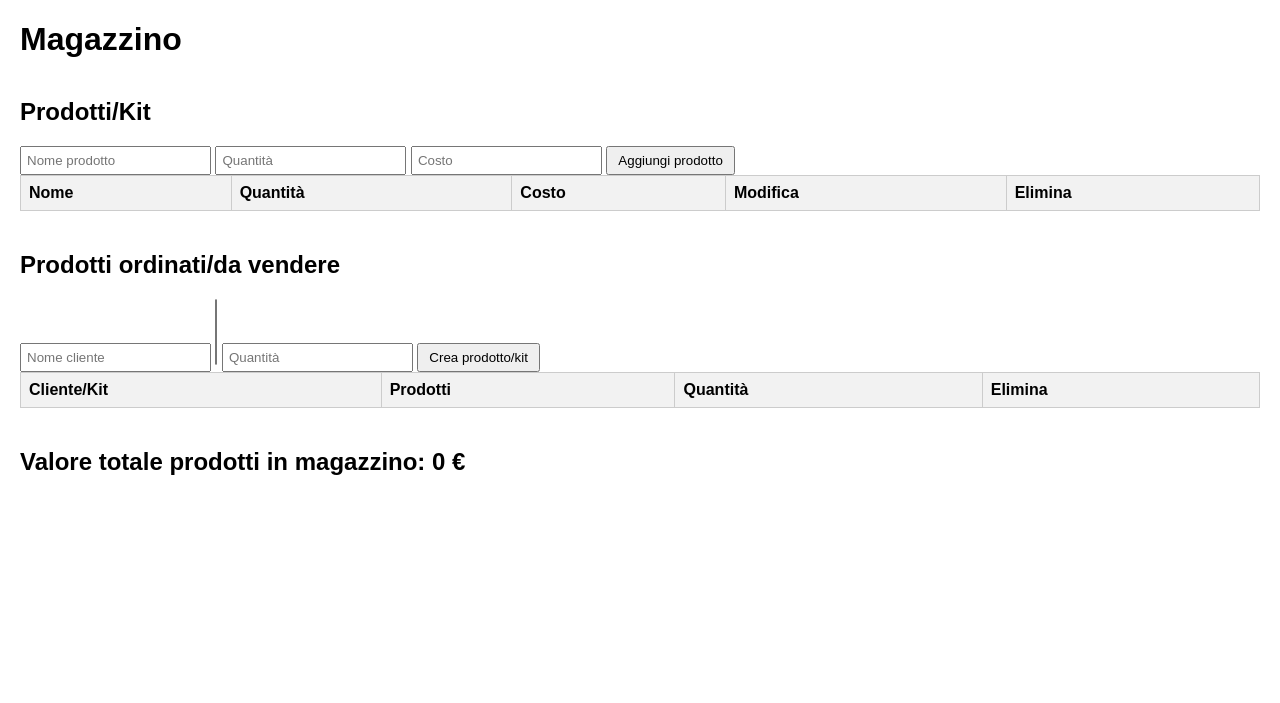
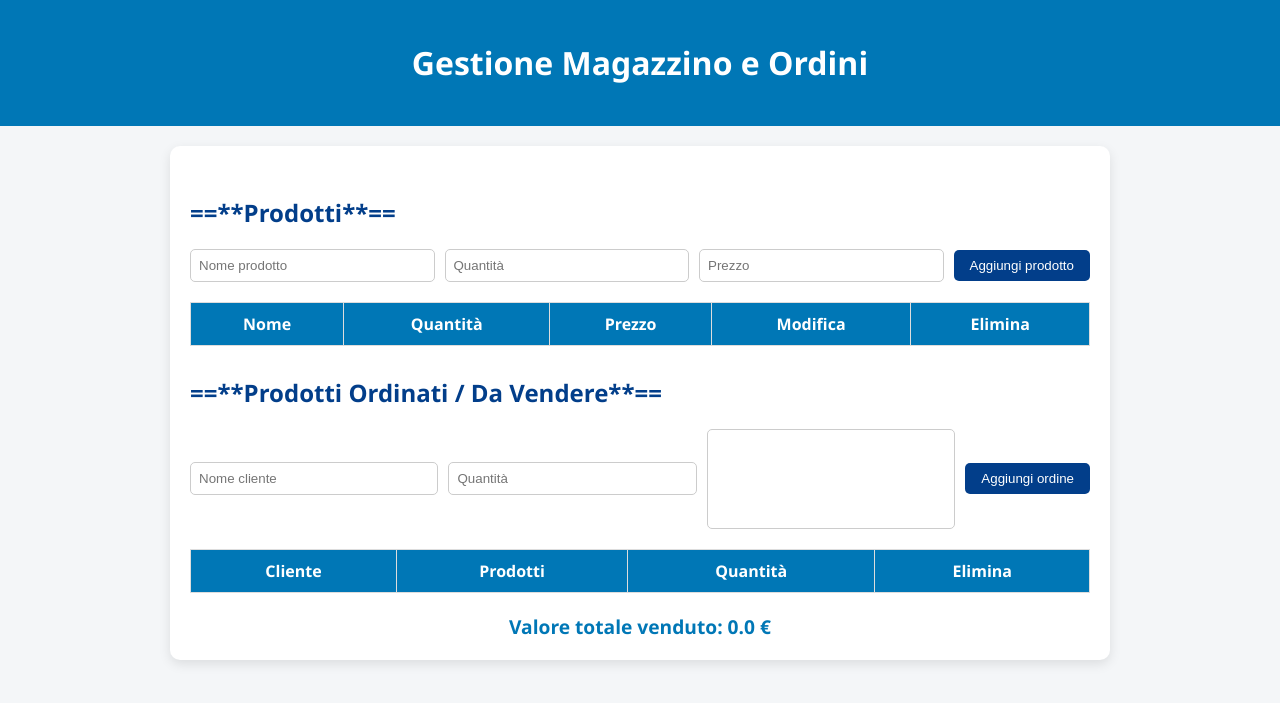
Before and after one commit to alessiobuti/magazzino-flask, a Flask app: page / in a window 1280 px wide. Shown: the top 703 px of the page. Run offline with Flask 3, Linux system fonts and the light colour scheme; lists and menus that the app fills with data are empty.

Commit message:
Aggiornata interfaccia con Bootstrap e aggiunta elimina prodotti

```diff
--- a/app.py
+++ b/app.py
@@ -2,32 +2,29 @@ from flask import Flask, render_template, request, redirect, url_for
 
 app = Flask(__name__)
 
-# Magazzino e kit
-prodotti = {}  # formato: {nome: {'quantita': x, 'costo': y}}
-kit = {}       # formato: {nome_persona: {'prodotti': [prodotti], 'quantita': x}}
+# Magazzino e ordini
+prodotti = {}  # struttura: {"nome": {"quantita": int, "prezzo": float}}
+ordini = {}    # struttura: {"nome_cliente": {"prodotti": [nomi], "quantita": int}}
 
-# Totale venduto
-valore_totale_venduto = 0
+# Valore totale venduto
+valore_totale_venduto = 0.0
 
 @app.route('/')
 def index():
     global valore_totale_venduto
-    # Calcola valore totale attuale
-    totale_magazzino = sum(prodotti[p]['quantita'] * prodotti[p]['costo'] for p in prodotti)
-    return render_template('index.html', prodotti=prodotti, kit=kit, valore_totale_venduto=totale_magazzino)
+    return render_template('index.html', prodotti=prodotti, ordini=ordini, valore_totale_venduto=valore_totale_venduto)
 
 # Aggiungi prodotto
 @app.route('/add_product', methods=['POST'])
 def add_product():
     nome = request.form['nome_prodotto']
     quantita = int(request.form['quantita_prodotto'])
-    costo = float(request.form['costo_prodotto'])
-
+    prezzo = float(request.form['prezzo_prodotto'])
     if nome in prodotti:
         prodotti[nome]['quantita'] += quantita
-        prodotti[nome]['costo'] = costo  # aggiorna costo se cambiato
+        prodotti[nome]['prezzo'] = prezzo  # aggiorna il prezzo se cambia
     else:
-        prodotti[nome] = {'quantita': quantita, 'costo': costo}
+        prodotti[nome] = {'quantita': quantita, 'prezzo': prezzo}
     return redirect(url_for('index'))
 
 # Modifica quantità prodotto
@@ -44,37 +41,37 @@ def delete_product(nome):
         del prodotti[nome]
     return redirect(url_for('index'))
 
-# Aggiungi kit / prodotti ordinati
-@app.route('/add_kit', methods=['POST'])
-def add_kit():
-    nome_persona = request.form['nome_persona']
-    quantita = int(request.form['quantita'])
-    prodotti_inclusi = request.form.getlist('prodotti_kit')
+# Aggiungi ordine/kit
+@app.route('/add_order', methods=['POST'])
+def add_order():
+    global valore_totale_venduto
+    nome_cliente = request.form['nome_cliente']
+    quantita_ordini = int(request.form['quantita'])
+    prodotti_selezionati = request.form.getlist('prodotti_kit')  # lista di prodotti
 
     # Controllo disponibilità
-    for p in prodotti_inclusi:
-        if p not in prodotti or prodotti[p]['quantita'] < quantita:
+    for p in prodotti_selezionati:
+        if p not in prodotti or prodotti[p]['quantita'] < quantita_ordini:
             return f"Prodotto {p} non disponibile in quantità sufficiente."
 
-    # Aggiorna magazzino
-    for p in prodotti_inclusi:
-        prodotti[p]['quantita'] -= quantita
+    # Aggiorna magazzino e valore totale venduto
+    for p in prodotti_selezionati:
+        prodotti[p]['quantita'] -= quantita_ordini
+        valore_totale_venduto += prodotti[p]['prezzo'] * quantita_ordini
 
-    # Salva kit
-    kit[nome_persona] = {'prodotti': prodotti_inclusi, 'quantita': quantita}
+    # Salva ordine
+    ordini[nome_cliente] = {'prodotti': prodotti_selezionati, 'quantita': quantita_ordini}
     return redirect(url_for('index'))
 
-# Elimina kit / prodotti ordinati
-@app.route('/delete_kit/<nome_persona>')
-def delete_kit(nome_persona):
-    if nome_persona in kit:
-        # Restituisci prodotti al magazzino
-        for p in kit[nome_persona]['prodotti']:
-            if p in prodotti:
-                prodotti[p]['quantita'] += kit[nome_persona]['quantita']
-            else:
-                prodotti[p] = {'quantita': kit[nome_persona]['quantita'], 'costo': 0}
-        del kit[nome_persona]
+# Elimina ordine/kit
+@app.route('/delete_order/<nome_cliente>')
+def delete_order(nome_cliente):
+    if nome_cliente in ordini:
+        # Restituisci prodotti al magazzino e aggiorna il valore totale venduto
+        for p in ordini[nome_cliente]['prodotti']:
+            prodotti[p]['quantita'] += ordini[nome_cliente]['quantita']
+            valore_totale_venduto -= prodotti[p]['prezzo'] * ordini[nome_cliente]['quantita']
+        del ordini[nome_cliente]
     return redirect(url_for('index'))
 
 if __name__ == "__main__":
--- a/templates/index.html
+++ b/templates/index.html
@@ -2,25 +2,104 @@
 <html lang="it">
 <head>
     <meta charset="UTF-8">
-    <title>Magazzino</title>
+    <title>Gestione Magazzino</title>
     <style>
-        body { font-family: Arial, sans-serif; margin: 20px; }
-        table { border-collapse: collapse; width: 100%; margin-bottom: 20px; }
-        th, td { border: 1px solid #ccc; padding: 8px; text-align: left; }
-        th { background-color: #f2f2f2; }
-        input[type="text"], input[type="number"] { padding: 5px; }
-        input[type="submit"] { padding: 5px 10px; }
-        h2 { margin-top: 40px; }
+        body {
+            font-family: 'Segoe UI', Tahoma, Geneva, Verdana, sans-serif;
+            background-color: #f4f6f8;
+            color: #333;
+            margin: 0;
+            padding: 0;
+        }
+        header {
+            background-color: #0077b6;
+            color: white;
+            padding: 20px;
+            text-align: center;
+        }
+        h2 {
+            margin-top: 30px;
+            color: #023e8a;
+        }
+        .container {
+            width: 90%;
+            max-width: 900px;
+            margin: 20px auto;
+            background-color: white;
+            padding: 20px;
+            border-radius: 10px;
+            box-shadow: 0 4px 12px rgba(0,0,0,0.1);
+        }
+        table {
+            border-collapse: collapse;
+            width: 100%;
+            margin-bottom: 20px;
+        }
+        th, td {
+            border: 1px solid #ddd;
+            padding: 10px;
+            text-align: center;
+        }
+        th {
+            background-color: #0077b6;
+            color: white;
+        }
+        form {
+            display: flex;
+            flex-wrap: wrap;
+            gap: 10px;
+            margin-bottom: 20px;
+            align-items: center;
+        }
+        input[type=text], input[type=number], select {
+            padding: 8px;
+            border-radius: 5px;
+            border: 1px solid #ccc;
+            flex: 1;
+        }
+        input[type=submit] {
+            padding: 8px 16px;
+            border-radius: 5px;
+            border: none;
+            background-color: #023e8a;
+            color: white;
+            cursor: pointer;
+            transition: background-color 0.3s ease;
+        }
+        input[type=submit]:hover {
+            background-color: #03045e;
+        }
+        a {
+            text-decoration: none;
+            color: #d00000;
+            font-weight: bold;
+        }
+        a:hover {
+            text-decoration: underline;
+        }
+        select[multiple] {
+            height: 100px;
+        }
+        .valor-totale {
+            font-size: 1.2em;
+            font-weight: bold;
+            text-align: center;
+            color: #0077b6;
+            margin-top: 20px;
+        }
     </style>
 </head>
 <body>
-    <h1>Magazzino</h1>
+    <header>
+        <h1>Gestione Magazzino e Ordini</h1>
+    </header>
 
-    <h2>Prodotti/Kit</h2>
-    <form action="{{ url_for('add_product') }}" method="post">
+    <div class="container">
+        <h2>==**Prodotti**==</h2>
+        <form action="/add_product" method="POST">
             <input type="text" name="nome_prodotto" placeholder="Nome prodotto" required>
             <input type="number" name="quantita_prodotto" placeholder="Quantità" min="1" required>
-        <input type="number" name="costo_prodotto" placeholder="Costo" min="0" step="0.01" required>
+            <input type="number" step="0.01" name="prezzo_prodotto" placeholder="Prezzo" min="0" required>
             <input type="submit" value="Aggiungi prodotto">
         </form>
 
@@ -28,7 +107,7 @@
             <tr>
                 <th>Nome</th>
                 <th>Quantità</th>
-            <th>Costo</th>
+                <th>Prezzo</th>
                 <th>Modifica</th>
                 <th>Elimina</th>
             </tr>
@@ -36,48 +115,48 @@
             <tr>
                 <td>{{ nome }}</td>
                 <td>{{ info['quantita'] }}</td>
-            <td>{{ info['costo'] }} €</td>
+                <td>{{ info['prezzo'] }} €</td>
                 <td>
-                <form action="{{ url_for('update_product', nome=nome) }}" method="post">
-                    <input type="number" name="nuova_quantita" value="{{ info['quantita'] }}" min="0">
+                    <form action="/update_product/{{ nome }}" method="POST">
+                        <input type="number" name="nuova_quantita" min="0" required>
                         <input type="submit" value="Aggiorna">
                     </form>
                 </td>
-            <td><a href="{{ url_for('delete_product', nome=nome) }}">Elimina</a></td>
+                <td><a href="/delete_product/{{ nome }}">Elimina</a></td>
             </tr>
             {% endfor %}
         </table>
 
-    <h2>Prodotti ordinati/da vendere</h2>
-    <form action="{{ url_for('add_kit') }}" method="post">
-        <input type="text" name="nome_persona" placeholder="Nome cliente" required>
+        <h2>==**Prodotti Ordinati / Da Vendere**==</h2>
+        <form action="/add_order" method="POST">
+            <input type="text" name="nome_cliente" placeholder="Nome cliente" required>
+            <input type="number" name="quantita" placeholder="Quantità" min="1" required>
             <select name="prodotti_kit" multiple required>
-            {% for nome in prodotti %}
+                {% for nome in prodotti.keys() %}
                 <option value="{{ nome }}">{{ nome }}</option>
                 {% endfor %}
             </select>
-        <input type="number" name="quantita" placeholder="Quantità" min="1" required>
-        <input type="submit" value="Crea prodotto/kit">
+            <input type="submit" value="Aggiungi ordine">
         </form>
 
         <table>
             <tr>
-            <th>Cliente/Kit</th>
+                <th>Cliente</th>
                 <th>Prodotti</th>
                 <th>Quantità</th>
                 <th>Elimina</th>
             </tr>
-        {% for nome, info in kit.items() %}
+            {% for cliente, info in ordini.items() %}
             <tr>
-            <td>{{ nome }}</td>
-            <td>{{ info['prodotti']|join(', ') }}</td>
+                <td>{{ cliente }}</td>
+                <td>{{ info['prodotti'] | join(', ') }}</td>
                 <td>{{ info['quantita'] }}</td>
-            <td><a href="{{ url_for('delete_kit', nome_persona=nome) }}">Elimina</a></td>
+                <td><a href="/delete_order/{{ cliente }}">Elimina</a></td>
             </tr>
             {% endfor %}
         </table>
 
-    <h2>Valore totale prodotti in magazzino: {{ valore_totale_venduto }} €</h2>
-
+        <div class="valor-totale">Valore totale venduto: {{ valore_totale_venduto }} €</div>
+    </div>
 </body>
 </html>
```
Lines whose indentation alone changed are shown as unchanged.
